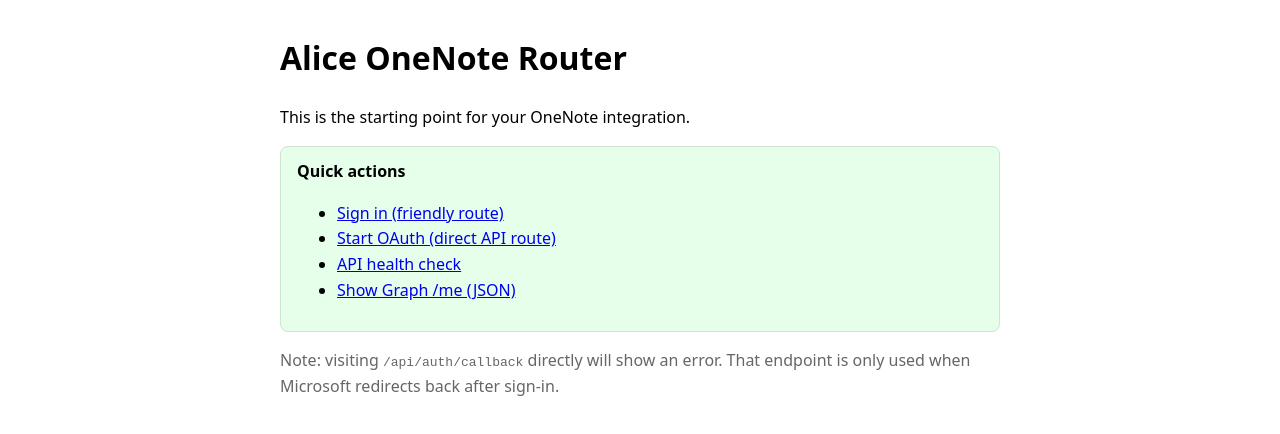
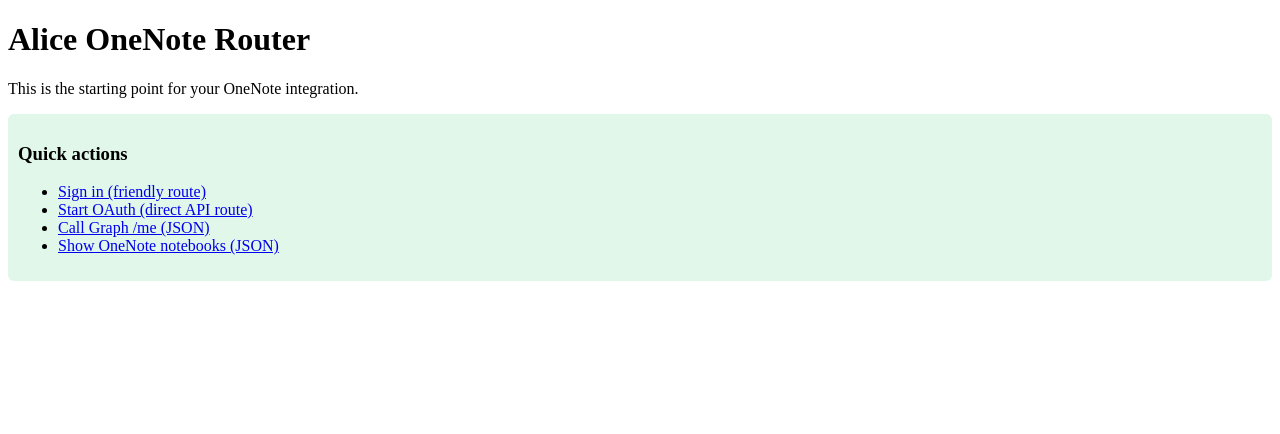
Before and after one commit to tchaudhry907/alice-onenote-router, a Next.js app: page / in a window 1280 px wide. Shown: the top 434 px of the page. Built offline with nearby package versions, Linux system fonts and the light colour scheme.

Commit message:
Refactor Home component layout and content

```diff
--- a/pages/index.js
+++ b/pages/index.js
@@ -1,24 +1,18 @@
-// pages/index.js
 export default function Home() {
   return (
-    <main style={{fontFamily:"system-ui, -apple-system, Segoe UI, Roboto, Arial", maxWidth: 720, margin:"2rem auto", lineHeight:1.6}}>
+    <div>
       <h1>Alice OneNote Router</h1>
       <p>This is the starting point for your OneNote integration.</p>
 
-      <div style={{padding:"0.75rem 1rem", border:"1px solid #cce5cc", background:"#e6ffea", borderRadius:8, margin:"1rem 0"}}>
-        <strong>Quick actions</strong>
+      <div style={{ background: "#e0f7e9", padding: "10px", borderRadius: "6px" }}>
+        <h3>Quick actions</h3>
         <ul>
           <li><a href="/login">Sign in (friendly route)</a></li>
           <li><a href="/api/auth/login">Start OAuth (direct API route)</a></li>
-          <li><a href="/api/hello">API health check</a></li>
-          <li><a href="/api/me">Show Graph /me (JSON)</a></li>
+          <li><a href="/api/me">Call Graph /me (JSON)</a></li>
+          <li><a href="/api/onenote">Show OneNote notebooks (JSON)</a></li>
         </ul>
       </div>
-
-      <p style={{color:"#666"}}>
-        Note: visiting <code>/api/auth/callback</code> directly will show an error. That endpoint is only used
-        when Microsoft redirects back after sign‑in.
-      </p>
-    </main>
+    </div>
   );
 }
```
